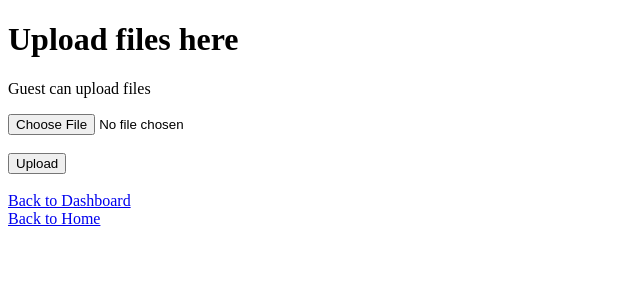
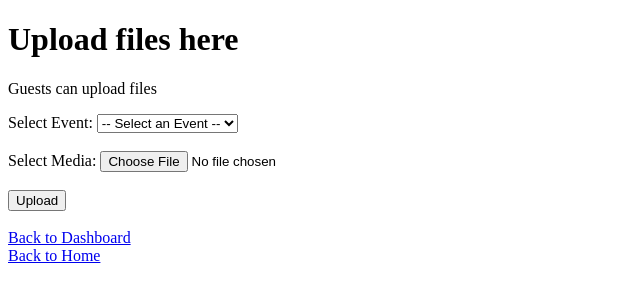
Before and after one commit to DanielRemPed/Clipora, a Flask app: page /upload in a window 1280 px wide. Shown: the top 302 px of the page, without its empty margins (0-640 px from the left). Run offline with Flask 3, Linux system fonts and the light colour scheme; a user stored in the database is signed in; tables that the repository leaves empty hold one stand-in row (values such as "Sample post").

Commit message:
dashboard can now add events and media can be uploaded to events

```diff
--- a/app.py
+++ b/app.py
@@ -30,6 +30,28 @@
             username TEXT UNIQUE NOT NULL,
             password_hash TEXT NOT NULL
         )
+    """)
+
+    cursor.execute("""
+        CREATE TABLE IF NOT EXISTS events (
+            id INTEGER PRIMARY KEY AUTOINCREMENT,
+            name TEXT NOT NULL,
+            date TEXT NOT NULL,
+            user_id INTEGER NOT NULL,
+            FOREIGN KEY (user_id) REFERENCES users(id)
+        )
+    """)
+
+    cursor.execute("""
+    CREATE TABLE IF NOT EXISTS uploads (
+        id INTEGER PRIMARY KEY AUTOINCREMENT,
+        filename TEXT NOT NULL,
+        event_id INTEGER NOT NULL,
+        user_id INTEGER NOT NULL,
+        uploaded_at TEXT NOT NULL,
+        FOREIGN KEY (event_id) REFERENCES events(id),
+        FOREIGN KEY (user_id) REFERENCES users(id)
+    )
     """)
 
     conn.commit()
@@ -113,48 +135,185 @@
 
     if "user_id" not in session:
         return redirect(url_for("login"))
+
+    conn = sqlite3.connect("database.db")
+    cursor = conn.cursor()
+
+    cursor.execute(
+        "SELECT id, name FROM events WHERE user_id = ?",
+        (session["user_id"],)
+    )
+
+    events = cursor.fetchall()
+
+    conn.close()
+
+
+    selected_event = request.args.get("event_id")
+
+
     if request.method == "POST":
+
         file = request.files.get("media")
+        event_id = request.form.get("event_id")
+
+        # keep selected event after submit/error
+        selected_event = event_id
+
+
+        if not event_id:
+            return render_template(
+                "upload.html",
+                error="Please select an event.",
+                events=events,
+                selected_event=selected_event
+            )
+
 
         if file and allowed_file(file.filename):
 
             filename = secure_filename(file.filename)
 
-            user_folder = os.path.join(app.config["UPLOAD_FOLDER"], str(session["user_id"]))
 
-            os.makedirs(user_folder, exist_ok=True)
+            event_folder = os.path.join(
+                app.config["UPLOAD_FOLDER"],
+                str(session["user_id"]),
+                str(event_id)
+            )
 
-            file.save(os.path.join(user_folder, filename))
+            os.makedirs(event_folder, exist_ok=True)
+
+
+            file.save(
+                os.path.join(event_folder, filename)
+            )
+
+
+            conn = sqlite3.connect("database.db")
+            cursor = conn.cursor()
+
+
+            cursor.execute(
+                """
+                INSERT INTO uploads
+                (filename, event_id, user_id, uploaded_at)
+                VALUES (?, ?, ?, ?)
+                """,
+                (
+                    filename,
+                    event_id,
+                    session["user_id"],
+                    datetime.now()
+                )
+            )
+
+
+            conn.commit()
+            conn.close()
+
 
             return redirect(url_for("dashboard"))
 
-        return render_template("upload.html", error="Please upload a valid photo or video file.")
 
-    return render_template("upload.html")
+        return render_template(
+            "upload.html",
+            error="Please upload a valid photo or video file.",
+            events=events,
+            selected_event=selected_event
+        )
 
+
+    return render_template(
+        "upload.html",
+        events=events,
+        selected_event=selected_event
+    )
+
+@app.route("/create_event", methods=["GET", "POST"])
+def create_event():
+
+    if "user_id" not in session:
+        return redirect(url_for("login"))
+
+    if request.method == "POST":
+        name = request.form.get("name")
+
+        if not name:
+            return render_template(
+                "create_event.html",
+                error="Please enter an event name"
+            )
+
+        conn = sqlite3.connect("database.db")
+        cursor = conn.cursor()
+
+        cursor.execute("INSERT INTO events (name, date, user_id) VALUES (?, ?, ?)",
+            (name, datetime.now(), session["user_id"]))
+
+        conn.commit()
+        conn.close()
+
+        return redirect(url_for("dashboard"))
+
+    return render_template("create_event.html")
 
 @app.route("/dashboard")
 def dashboard():
     if "user_id" not in session:
         return redirect(url_for("login"))
 
-    uploaded_files = []
+    conn = sqlite3.connect("database.db")
+    cursor = conn.cursor()
 
-    user_folder = os.path.join(
-        app.config["UPLOAD_FOLDER"],
-        str(session["user_id"])
+    # Get user's events
+    cursor.execute(
+        "SELECT id, name, date FROM events WHERE user_id = ?",
+        (session["user_id"],)
     )
 
-    if os.path.exists(user_folder):
-        for filename in os.listdir(user_folder):
-            if allowed_file(filename):
-                uploaded_files.append({
-                    "name": filename,
-                    "url": url_for("static", filename=f"uploads/{session['user_id']}/{filename}"),
-                    "is_video": filename.lower().endswith(("mp4", "mov", "webm"))
-                })
+    events = cursor.fetchall()
 
-    return render_template("dashboard.html", files=uploaded_files)
+    event_media = {}
+
+    for event in events:
+        event_id = event[0]
+
+        cursor.execute(
+            """
+            SELECT filename, uploaded_at
+            FROM uploads
+            WHERE event_id = ? AND user_id = ?
+            ORDER BY uploaded_at DESC
+            """,
+            (event_id, session["user_id"])
+        )
+
+        media = cursor.fetchall()
+
+        event_media[event_id] = []
+
+        for item in media:
+            filename = item[0]
+
+            event_media[event_id].append({
+                "name": filename,
+                "url": url_for(
+                    "static",
+                    filename=f"uploads/{session['user_id']}/{event_id}/{filename}"
+                ),
+                "is_video": filename.lower().endswith(
+                    ("mp4", "mov", "webm")
+                ),
+                "uploaded_at": item[1]
+            })
+
+    conn.close()
+
+    return render_template(
+        "dashboard.html",
+        events=events,
+        event_media=event_media
+    )
 
 @app.route("/timeline")
 def timeline():
@@ -169,23 +328,48 @@
     )
 
     if os.path.exists(user_folder):
-        for filename in os.listdir(user_folder):
-            if allowed_file(filename):
-                file_path = os.path.join(user_folder, filename)
-                upload_time = os.path.getmtime(file_path)
 
-                uploaded_files.append({
-                    "name": filename,
-                    "url": url_for("static", filename=f"uploads/{session['user_id']}/{filename}"),
-                    "is_video": filename.lower().endswith(("mp4", "mov", "webm")),
-                    "timestamp": upload_time,
-                    "uploaded_at": datetime.fromtimestamp(upload_time).strftime("%B %d, %Y at %I:%M %p")
-                })
+        for event_id in os.listdir(user_folder):
+
+            event_folder = os.path.join(
+                user_folder,
+                event_id
+            )
+
+            if os.path.isdir(event_folder):
+
+                for filename in os.listdir(event_folder):
+
+                    if allowed_file(filename):
+
+                        file_path = os.path.join(
+                            event_folder,
+                            filename
+                        )
+
+                        upload_time = os.path.getmtime(file_path)
+
+                        uploaded_files.append({
+                            "name": filename,
+                            "url": url_for(
+                                "static",
+                                filename=f"uploads/{session['user_id']}/{event_id}/{filename}"
+                            ),
+                            "is_video": filename.lower().endswith(
+                                ("mp4", "mov", "webm")
+                            ),
+                            "timestamp": upload_time,
+                            "uploaded_at": datetime.fromtimestamp(upload_time).strftime(
+                                "%B %d, %Y at %I:%M %p"
+                            )
+                        })
 
     uploaded_files.sort(key=lambda file: file["timestamp"])
 
     return render_template("timeline.html", files=uploaded_files)
 
 
+
+
 if __name__ == "__main__":
     app.run(host="0.0.0.0", port=5001, debug=True)
--- a/templates/upload.html
+++ b/templates/upload.html
@@ -5,24 +5,83 @@
     <meta name="viewport" content="width=device-width, initial-scale=1.0">
     <title>Upload File</title>
 </head>
+
 <body>
-    <h1> Upload files here</h1>
-        <p> Guest can upload files </p>
 
-        {% if error%}
-         <p style="color: red;"> {{error}}  </p>
+    <h1>Upload files here</h1>
+    <p>Guests can upload files</p>
+
+    {% if error %}
+        <p style="color: red;">{{ error }}</p>
     {% endif %}
 
+
     <form method="POST" enctype="multipart/form-data">
-            <input type="file" name="media" accept="image/*,video/*" required>
+
+        <label>Select Event:</label>
+
+        <select name="event_id" required>
+
+            <option value="" disabled
+                {% if not selected_event %}
+                    selected
+                {% endif %}
+            >
+                -- Select an Event --
+            </option>
+
+
+            {% for event in events %}
+
+                <option
+                    value="{{ event[0] }}"
+                    {% if selected_event and selected_event|int == event[0] %}
+                        selected
+                    {% endif %}
+                >
+                    {{ event[1] }}
+                </option>
+
+            {% endfor %}
+
+        </select>
+
+
         <br><br>
-            <button type="submit">Upload</button>
+
+
+        <label>Select Media:</label>
+
+        <input
+            type="file"
+            name="media"
+            accept="image/*,video/*"
+            required
+        >
+
+
+        <br><br>
+
+
+        <button type="submit">
+            Upload
+        </button>
+
     </form>
 
+
     <br>
-        <a href="{{ url_for('dashboard') }}">Back to Dashboard</a>
+
+    <a href="{{ url_for('dashboard') }}">
+        Back to Dashboard
+    </a>
+
     <br>
-        <a href="{{ url_for('home') }}">Back to Home</a>
+
+    <a href="{{ url_for('home') }}">
+        Back to Home
+    </a>
+
 
 </body>
 </html>
```
Also changed, not shown: templates/create_event.html (added, +29 -0 lines), templates/dashboard.html (+39 -6 lines). Lines whose indentation alone changed are shown as unchanged.
